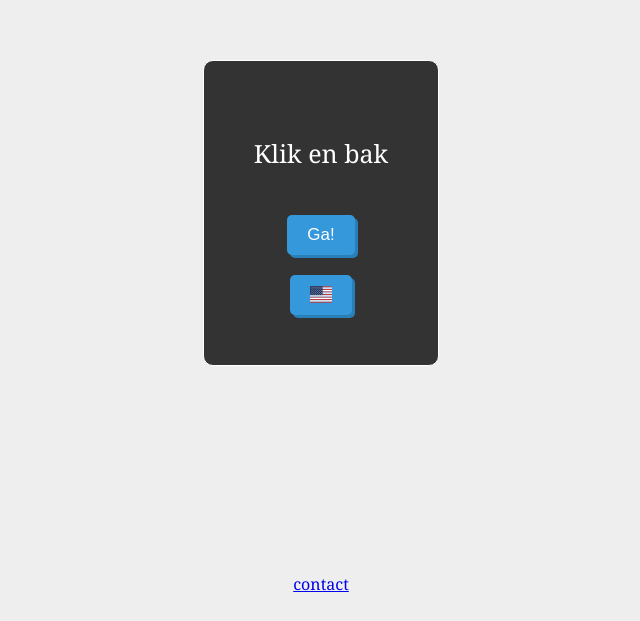
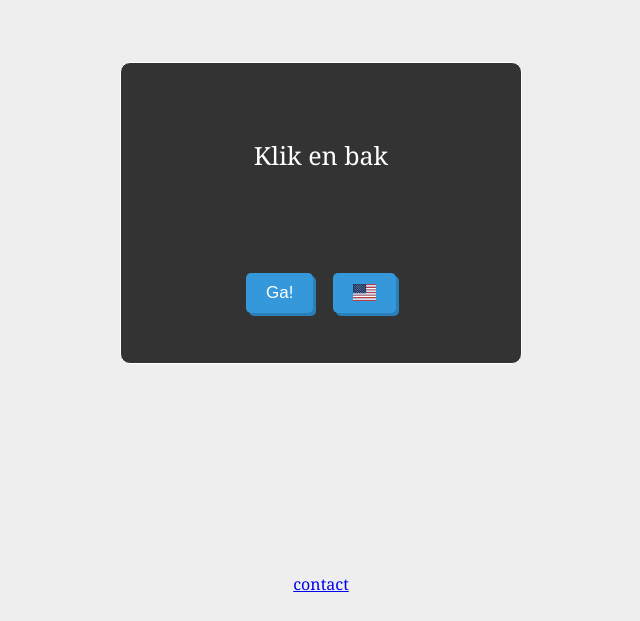
Before and after one commit to trekteenbak/wie, a plain HTML site: page index.html in a window 1280 px wide. Shown: the part 195-816 px from the top of the page, without its empty margins (319-959 px from the left). Drawn offline with nearby package versions, Linux system fonts and the light colour scheme.

Commit message:
Fix bugs

```diff
--- a/index.html
+++ b/index.html
@@ -22,10 +22,14 @@
             display: flex;
             flex-direction: column;
             align-items: center;
+            justify-content: space-between;
+            width: 300px;
+            height: 200px;
         }
         #text-display {
             font-size: 25px;
             color: white;
+            text-align: center;
         }
         @keyframes skew-x-shakeng{
             0% { transform: translate(0, 0) rotate(0deg); }
@@ -57,6 +61,15 @@
         button:active {
             transform: translateY(3px) translateX(3px);
             box-shadow: 0px 0px 0px 0px #2980b9;
+        }
+
+        .buttons {
+            display: flex;
+            flex-direction: row;
+            justify-content: center;
+            justify-self: flex-end;
+            width: 100%;
+            gap: 20px;
         }
 
         #contact {
@@ -271,10 +284,12 @@
 <body>
     <div id="content">
         <p id="text-display"></p>
-        <button id="go" onclick="changeText()"></button>
-        <button onclick="changeLanguage()">
-            <span id="lang"></span>
-        </button>
+        <div class="buttons">
+            <button id="go" onclick="changeText()"></button>
+            <button onclick="changeLanguage()">
+                <span id="lang"></span>
+            </button>
+        </div>
     </div>
     <a id="contact" href="mailto:wieditleest@trekteenbak.nl">contact</a>
     <div id="fireworks" class="hide">
@@ -297,6 +312,7 @@
             "Jij, double or nothing",
             "Jij, maar wel een liter",
             "Jij, maar wel een halve liter",
+            "Jij, ga er voor",
 
             // Buren
             "Trek een bak met de buurman, de verliezer doet er nog een",
@@ -318,7 +334,29 @@
             // Iedereen
             "Iedereen trekt een bak",
         ], "us": [
+            "You pull a bak, king!",
+            "You pull a bak, beerberfly!",
+            "You, double or nothing",
 
+            // Buren
+            "Pull a bak with your neighbors, the loser does another one",
+            "Do a waterfall with your neighbors",
+
+            // Alleen als
+
+            // Misc
+            "Pull your bak beerberfly",
+            "Not now, you pull it tomorrow morning",
+            "The youngest pulls a bak",
+            "The oldest pulls a bak",
+
+            // Niemand
+            "Nobody, everyone is a coward",
+            "Nobody, lucky bastard",
+            "Nobody, under 18 no alcohol",
+
+            // Iedereen
+            "Everyone pulls a bak",
         ]};
 
         const buttonText = {
@@ -339,6 +377,8 @@
         const minTime = 80;
         const maxTime = 600;
 
+        let timeoutHandle;
+
         function nextShow(i, max) {
             if(i <= 0) {
                 fireworksElement.classList.remove('hide');
@@ -353,7 +393,7 @@
 
             textElement.classList.add('shake');
             setTimeout(() => textElement.classList.remove('shake'), time > 110 ? time-10 : 100);
-            setTimeout(() => nextShow(i, max), time);
+            timeoutHandle = setTimeout(() => nextShow(i, max), time);
         }
 
         function changeLanguage() {
@@ -375,6 +415,8 @@
             fireworksElement.classList.add('hide');
             const amountShow = Math.floor(Math.random() * (maxShow-minShow)) + minShow;
 
+            if(timeoutHandle) clearTimeout(timeoutHandle);
+
             nextShow(amountShow, amountShow);
         }
 
```
